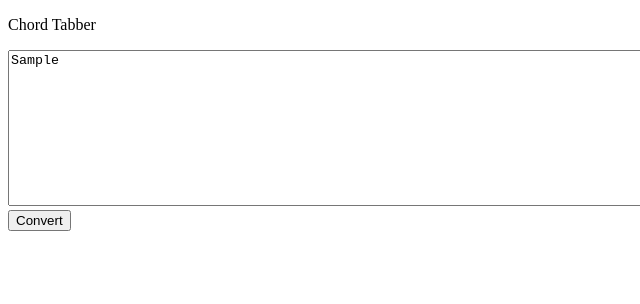
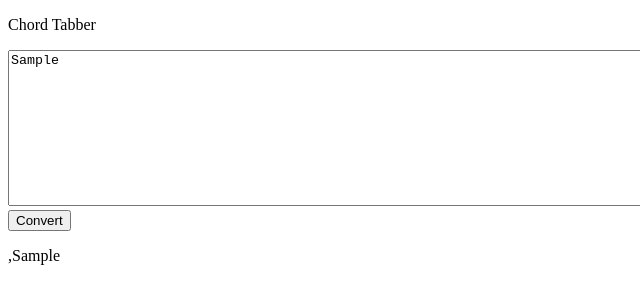
Before and after one commit to mashdev/chord-tab-mapper, a plain HTML site: page index.html in a window 1280 px wide. Both pictures are taken after typing "Sample" into the empty fields and a click on the button "Convert". Shown: the full height of the page, 0-640 px from the left. Drawn offline with Linux system fonts and the light colour scheme.

Commit message:
created array with empty array line

```diff
--- a/index.js
+++ b/index.js
@@ -8,16 +8,16 @@
     //count number of lines
     let linecount = value.split("\n")
     var arr = [];
+    var emptyLine = [];
     var newline = [];
 
+    // create an array of arrays with an empty line
     for(i=0; i<linecount.length; i++){
-      if(linecount[i].split(" ") || linecount[i].split("  "))
-        newline[i].push("-")
+        len = linecount[i].split(" ").length
+        arr.push(Array.apply(null, {length : len}))
         arr.push(linecount[i].split(" "))
      }
+
     console.log(arr);
-
     render.innerText = arr;
-    // console.log(arr);
-
 }
```
Also changed, not shown: index.html (line endings or trailing spaces).
